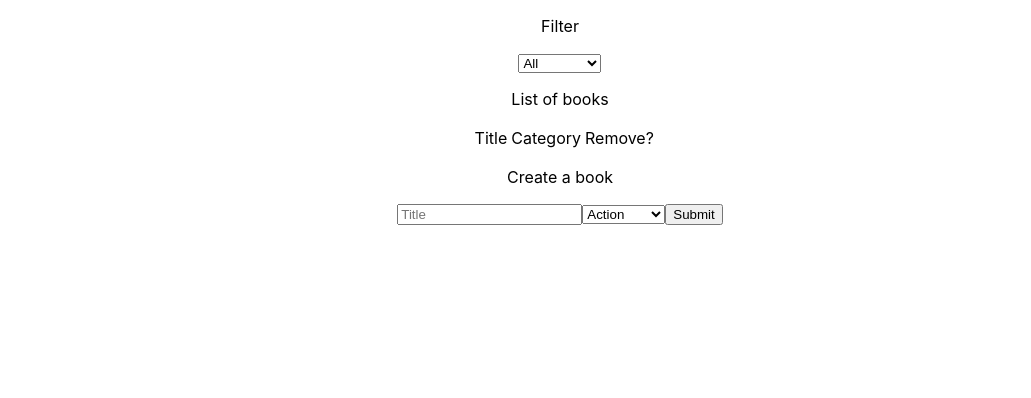
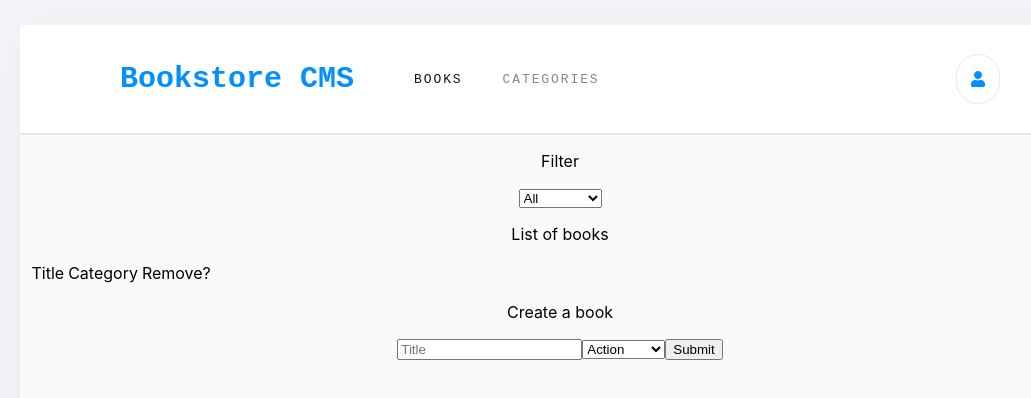
Before and after one commit to maelfosso/microverse_js_bookstore, a React (Create React App) app: page / in a window 1280 px wide. Shown: the top 398 px of the page, without its empty margins (80-1111 px from the left). Built offline with nearby package versions, Linux system fonts and the light colour scheme.

Commit message:
Header is OK

```diff
--- a/package.json
+++ b/package.json
@@ -3,6 +3,9 @@
   "version": "0.1.0",
   "private": true,
   "dependencies": {
+    "@fortawesome/fontawesome-svg-core": "^1.2.26",
+    "@fortawesome/free-solid-svg-icons": "^5.12.0",
+    "@fortawesome/react-fontawesome": "^0.1.8",
     "@testing-library/jest-dom": "^4.2.4",
     "@testing-library/react": "^9.3.2",
     "@testing-library/user-event": "^7.1.2",
--- a/src/App.css
+++ b/src/App.css
@@ -1,14 +1,72 @@
+html, body, #root {
+  height: 100%;
+}
+
 .App {
   text-align: center;
   display: flex;
   flex-direction: column;
-  justify-items: center;
-  align-items: center;
-  width: 50%;
-  margin: auto;
+  padding: 25px 100px 0;
+  background: #f5f6fa;
+  height: 100%;
 }
 
 .App-logo {
   height: 40vmin;
   pointer-events: none;
 }
+
+.content {
+  border-radius: 4px;
+  box-shadow: 0 0 60px 0 rgba(0, 0, 0, 0.05);
+  background-color: #fafafa;
+  height: 100%;
+}
+
+.nav {
+  display: flex;
+  flex-direction: row;
+  justify-content: space-between;
+  align-items: center;
+  background: white;
+  padding: 29px 100px;
+  border-bottom: 2px solid #e8e8e8;
+}
+
+.nav .title {
+  font-size: 30px;
+  font-family: monospace;
+  color: #0290ff;
+  font-weight: bold;
+}
+
+.nav ul {
+  list-style: none;
+  display: flex;
+  flex-direction: row;
+}
+
+.nav ul li {
+  margin: 0 20px;
+  letter-spacing: 1.9px;
+  font-size: 13px;
+  font-family: monospace;
+  color: #121212;
+  opacity: 50%;
+  text-transform: uppercase;
+}
+
+.nav ul li.active {
+  opacity: 100%;
+}
+
+.margin-left-auto {
+  margin-left: auto;
+}
+
+.avatar {
+  color: #0290ff;
+  border: 1px solid #e8e8e8;
+  border-radius: 45px;
+  padding: 14px;
+}
--- a/src/components/App.js
+++ b/src/components/App.js
@@ -2,12 +2,16 @@ import React from 'react';
 import BooksList from '../containers/BooksList';
 import BooksForm from '../containers/BooksForm';
 import '../App.css';
+import Header from './Header';
 
 function App() {
   return (
     <div className="App">
-      <BooksList />
-      <BooksForm />
+      <div className="content">
+        <Header />
+        <BooksList />
+        <BooksForm />
+      </div>
     </div>
   );
 }
--- /dev/null
+++ b/src/components/Header.js
@@ -0,0 +1,23 @@
+import React from 'react';
+import { FontAwesomeIcon } from '@fortawesome/react-fontawesome';
+import { faUser } from '@fortawesome/free-solid-svg-icons';
+import '../App.css';
+
+const Header = () => (
+  <header>
+    <nav className="nav">
+      <div className="title">Bookstore CMS</div>
+      <div className="links">
+        <ul>
+          <li className="active">Books</li>
+          <li>Categories</li>
+        </ul>
+      </div>
+      <div className="margin-left-auto avatar">
+        <FontAwesomeIcon icon={faUser} />
+      </div>
+    </nav>
+  </header>
+);
+
+export default Header;
```
Also changed, not shown: 1 other file (tests, documents, lock files or other folders).
